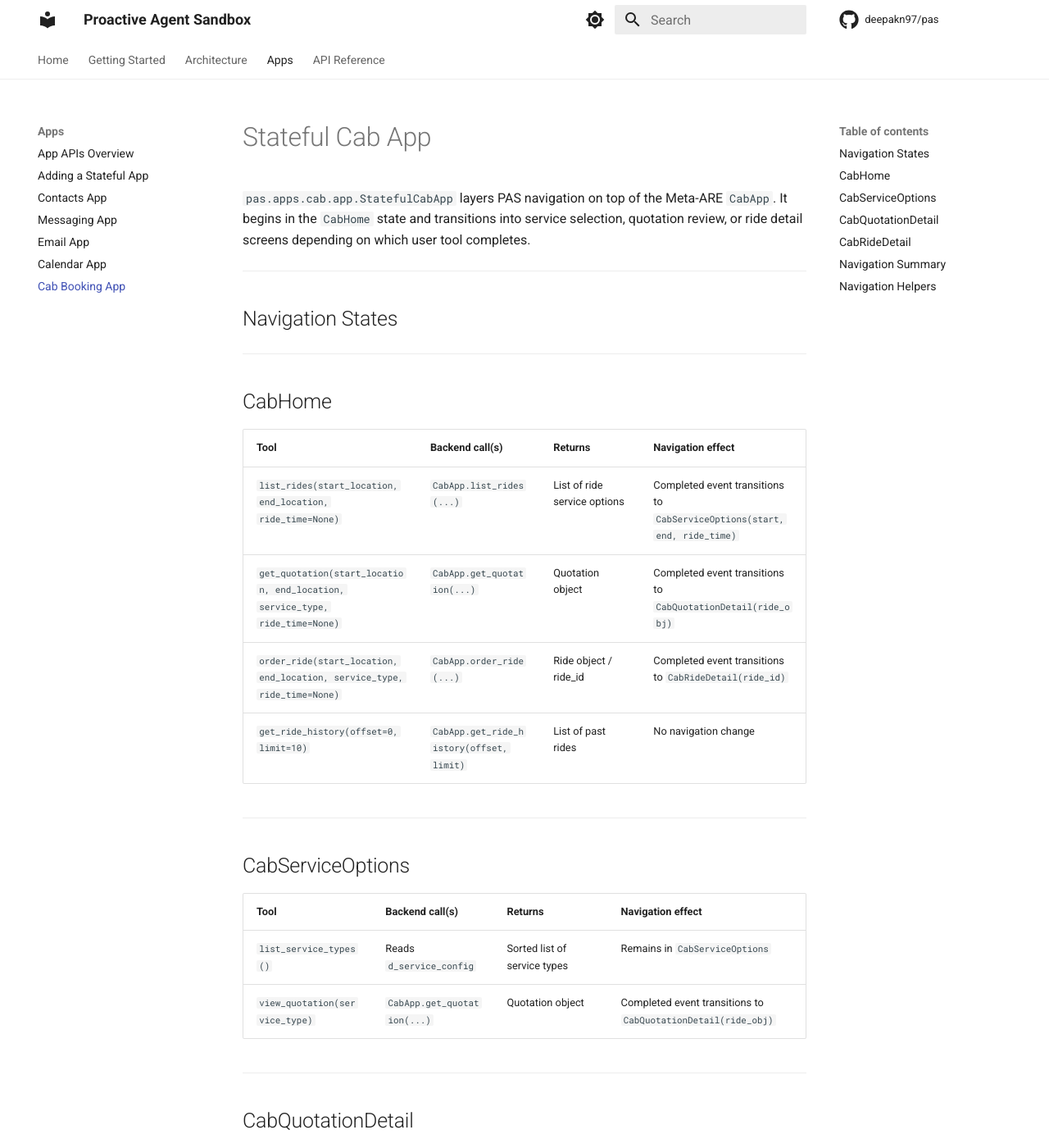
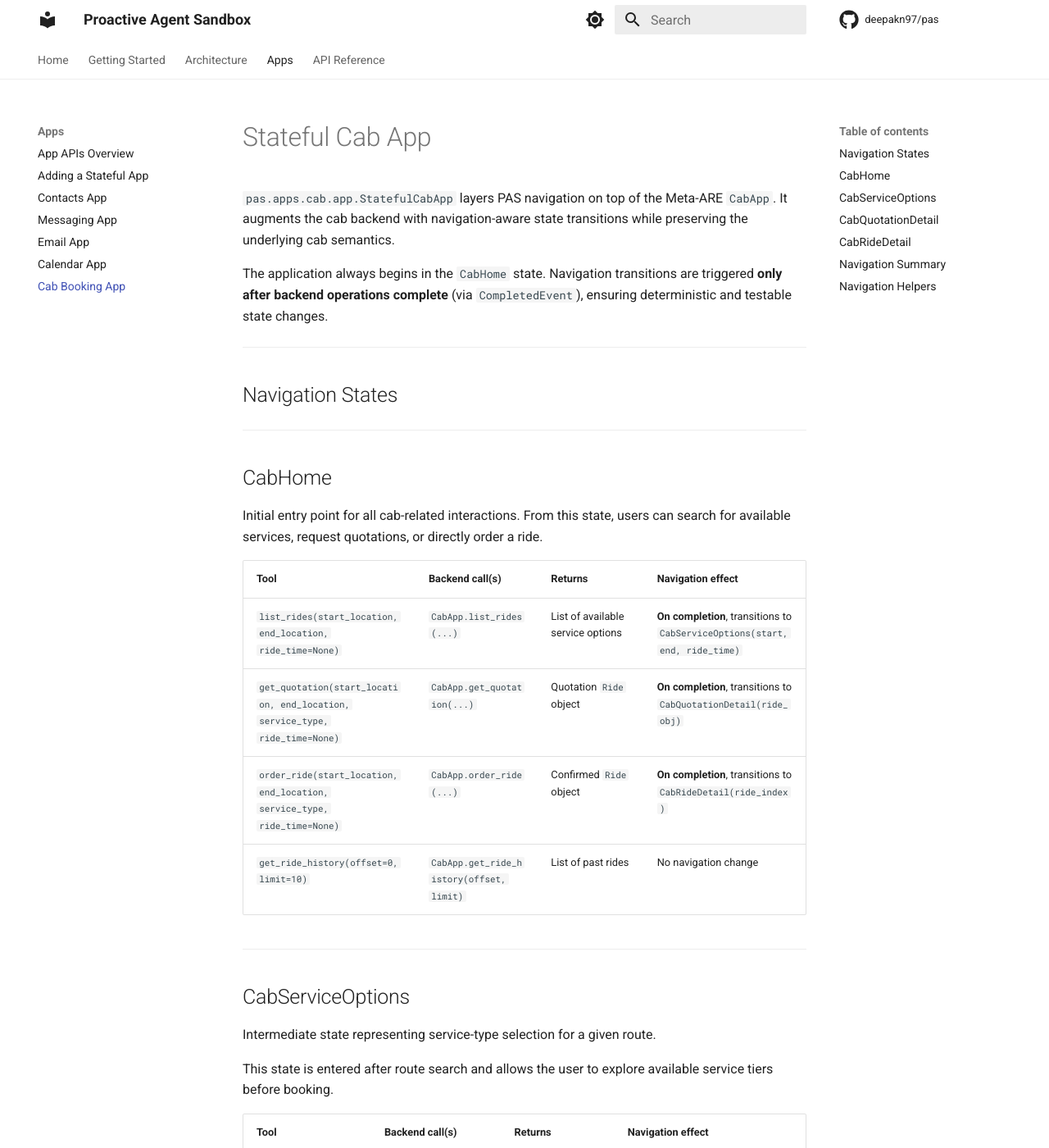
Before and after one commit to deepakn97/pare, an MkDocs documentation site: the page built from docs/apps/cab.md, in a window 1280 px wide and 1400 px high. Shown: the whole window at 82% size. Built offline with MkDocs 1.6.1 and Material for MkDocs 9.7.7, drawn with Linux system fonts in a browser that asks for light colours; comment, search, counter and statistics services are not loaded; some of the changed text lies outside the part shown.

```diff
--- a/docs/apps/cab.md
+++ b/docs/apps/cab.md
@@ -1,8 +1,12 @@
 # Stateful Cab App
 
-`pas.apps.cab.app.StatefulCabApp` layers PAS navigation on top of the Meta-ARE `CabApp`.
-It begins in the `CabHome` state and transitions into service selection, quotation review,
-or ride detail screens depending on which user tool completes.
+`pas.apps.cab.app.StatefulCabApp` layers PAS navigation on top of the Meta-ARE
+`CabApp`. It augments the cab backend with navigation-aware state transitions
+while preserving the underlying cab semantics.
+
+The application always begins in the `CabHome` state. Navigation transitions
+are triggered **only after backend operations complete** (via
+`CompletedEvent`), ensuring deterministic and testable state changes.
 
 ---
 
@@ -12,41 +16,57 @@ or ride detail screens depending on which user tool completes.
 
 ## CabHome
 
+Initial entry point for all cab-related interactions. From this state, users
+can search for available services, request quotations, or directly order a ride.
+
 | Tool | Backend call(s) | Returns | Navigation effect |
 | --- | --- | --- | --- |
-| `list_rides(start_location, end_location, ride_time=None)` | `CabApp.list_rides(...)` | List of ride service options | Completed event transitions to `CabServiceOptions(start, end, ride_time)` |
-| `get_quotation(start_location, end_location, service_type, ride_time=None)` | `CabApp.get_quotation(...)` | Quotation object | Completed event transitions to `CabQuotationDetail(ride_obj)` |
-| `order_ride(start_location, end_location, service_type, ride_time=None)` | `CabApp.order_ride(...)` | Ride object / ride_id | Completed event transitions to `CabRideDetail(ride_id)` |
+| `list_rides(start_location, end_location, ride_time=None)` | `CabApp.list_rides(...)` | List of available service options | **On completion**, transitions to `CabServiceOptions(start, end, ride_time)` |
+| `get_quotation(start_location, end_location, service_type, ride_time=None)` | `CabApp.get_quotation(...)` | Quotation `Ride` object | **On completion**, transitions to `CabQuotationDetail(ride_obj)` |
+| `order_ride(start_location, end_location, service_type, ride_time=None)` | `CabApp.order_ride(...)` | Confirmed `Ride` object | **On completion**, transitions to `CabRideDetail(ride_index)` |
 | `get_ride_history(offset=0, limit=10)` | `CabApp.get_ride_history(offset, limit)` | List of past rides | No navigation change |
 
 ---
 
 ## CabServiceOptions
 
+Intermediate state representing service-type selection for a given route.
+
+This state is entered after route search and allows the user to explore
+available service tiers before booking.
+
 | Tool | Backend call(s) | Returns | Navigation effect |
 | --- | --- | --- | --- |
-| `list_service_types()` | Reads `d_service_config` | Sorted list of service types | Remains in `CabServiceOptions` |
-| `view_quotation(service_type)` | `CabApp.get_quotation(...)` | Quotation object | Completed event transitions to `CabQuotationDetail(ride_obj)` |
+| `list_service_types()` | Reads `CabApp.d_service_config` | Sorted list of service types | Remains in `CabServiceOptions` |
+| `view_quotation(service_type)` | `CabApp.get_quotation(...)` | Quotation `Ride` object | **On completion**, transitions to `CabQuotationDetail(ride_obj)` |
 
 ---
 
 ## CabQuotationDetail
 
+Read-only state showing a quotation prior to booking.
+
+The quotation is stored locally in the state and reused when confirming
+the order.
+
 | Tool | Backend call(s) | Returns | Navigation effect |
 | --- | --- | --- | --- |
-| `show_quotation()` | Local return of stored `ride_obj` | Quotation object | Remains in `CabQuotationDetail` |
-| `confirm_order()` | `CabApp.order_ride(...)` using quotation data | Confirmed ride object | Completed event transitions to `CabRideDetail(ride_id)` |
+| `show_quotation()` | Local state access | Quotation `Ride` object | Remains in `CabQuotationDetail` |
+| `confirm_order()` | `CabApp.order_ride(...)` using quotation data | Confirmed `Ride` object | **On completion**, transitions to `CabRideDetail(ride_index)` |
 
 ---
 
 ## CabRideDetail
 
+State representing an active or historical ride. All ride lifecycle actions
+are performed from this state.
+
 | Tool | Backend call(s) | Returns | Navigation effect |
 | --- | --- | --- | --- |
-| `get_current_ride_status()` | `CabApp.get_current_ride_status()` | Status dict | Remains in `CabRideDetail` |
-| `get_ride()` | `CabApp.get_ride(ride_id)` | Full ride object | Remains in `CabRideDetail` |
-| `user_cancel_ride()` | `CabApp.user_cancel_ride()` | Status string | Completed event resets app to `CabHome` |
-| `end_ride()` | `CabApp.end_ride()` | Status string | Completed event resets app to `CabHome` |
+| `get_current_ride_status()` | `CabApp.get_current_ride_status()` | Ride status object | Remains in `CabRideDetail` |
+| `get_ride()` | `CabApp.get_ride(ride_index)` | Full `Ride` object | Remains in `CabRideDetail` |
+| `user_cancel_ride()` | `CabApp.user_cancel_ride()` | Status message | **On completion**, resets app to `CabHome` |
+| `end_ride()` | `CabApp.end_ride()` | Status message | **On completion**, resets app to `CabHome` |
 
 ---
 
@@ -58,12 +78,20 @@ or ride detail screens depending on which user tool completes.
 - `CabServiceOptions → CabQuotationDetail` via `view_quotation`
 - `CabQuotationDetail → CabRideDetail` via `confirm_order`
 - `CabRideDetail → CabHome` via `user_cancel_ride` or `end_ride`
-- Unrecognized events: no navigation change
+- Unrecognized or read-only events result in **no navigation change**
 
 ---
 
 ## Navigation Helpers
 
-- `load_root_state()` resets app to `CabHome`
-- `set_current_state(...)` pushes a new state instance
-- `go_back()` works when navigation stack is non-empty
+- `load_root_state()`
+  Resets the application to the root `CabHome` state.
+
+- `set_current_state(state)`
+  Pushes a new navigation state instance onto the navigation stack.
+
+- Navigation transitions are **event-driven** and occur only after backend
+  operations emit a `CompletedEvent`.
+
+- `disable_events()` is used within state tools to prevent recursive or
+  duplicate event emission during backend calls.
```
Also changed, not shown: docs/apps/apartment.md (+18 -18 lines), docs/apps/note.md (deleted, +0 -74 lines), docs/apps/notes.md (added, +108 -0 lines), docs/apps/reminder.md (+18 -20 lines), 8 other files.
